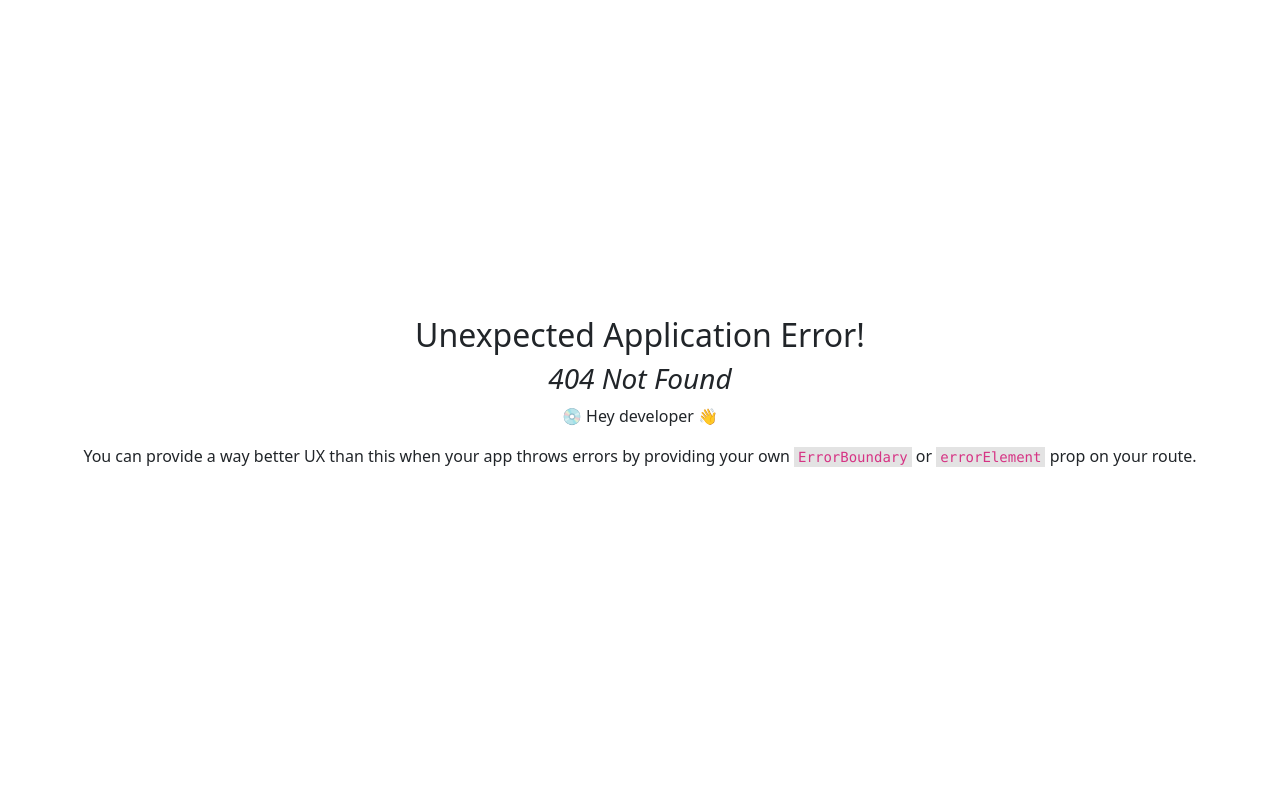
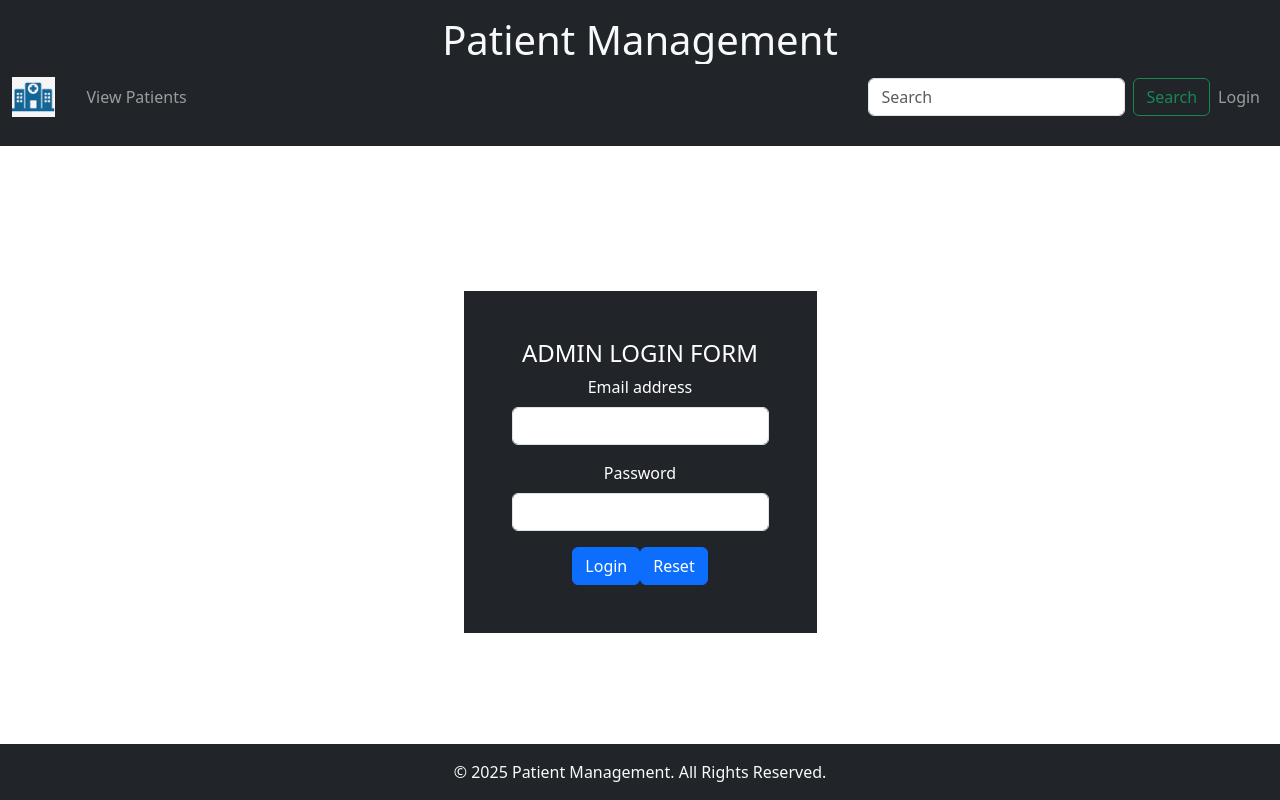
Before and after one commit to Akshayyadav11/patient-crud-app-patient-dev, a React (Vite) app: page /adminlogin in a window 1280 px wide. Before the commit this address had no page. Built offline with nearby package versions, Linux system fonts and the light colour scheme.

Commit message:
link hide n show

```diff
--- a/package.json
+++ b/package.json
@@ -13,6 +13,7 @@
     "axios": "^1.8.4",
     "bootstrap": "^5.3.3",
     "react": "^19.0.0",
+    "react-cookie": "^8.0.1",
     "react-dom": "^19.0.0",
     "react-router-dom": "^7.4.0"
   },
--- /dev/null
+++ b/src/adminlogin/AdminLogin.jsx
@@ -0,0 +1,47 @@
+import { useRef, useState } from "react";
+import { admin } from "../business_logic/AdminDetails";
+import { useNavigate } from "react-router";
+import { useCookies } from "react-cookie";
+
+
+export function AdminLogin(){
+    const [errorMessage, setErrorMsg]=useState('')
+    let navigate = useNavigate();
+    const [cookies, setCookie, removeCookie] = useCookies();
+    const email = useRef()
+    const password = useRef()
+    function test_login(e){
+        e.preventDefault();
+       console.log(email.current.value);
+       console.log(password.current.value);
+        if(admin.email==email.current.value && admin.password ==password.current.value){
+            setCookie('admin', admin.email)
+            alert('Logged in successfully')
+            navigate('/home')
+        }else{
+
+            setErrorMsg('Incorrect email or password')
+        }
+    }
+
+    return (
+        <>
+        <div className="p-5 bg-dark text-white">
+            <h4>ADMIN LOGIN FORM</h4>
+            <small>{errorMessage} </small>
+            <form onSubmit={test_login}>
+                <div className="mb-3">
+                    <label htmlFor="exampleInputEmail1" className="form-label">Email address</label>
+                    <input type="email" className="form-control" ref={email} id="exampleInputEmail1"  autoComplete="username" />
+                </div>
+                <div className="mb-3">
+                    <label htmlFor="exampleInputPassword1" className="form-label">Password</label>
+                    <input type="password" className="form-control"  ref={password}  autoComplete="current-password" id="exampleInputPassword1" />
+                </div>
+                <button type="submit" className="btn btn-primary">Login</button>
+                <button type="reset" className="btn btn-primary">Reset</button>
+            </form>
+        </div>
+        </>
+    );
+}
--- /dev/null
+++ b/src/business_logic/AdminDetails.js
@@ -0,0 +1,5 @@
+export const admin={
+    "email": "akshay1@gmail.com",
+    "password": "akshay1",
+
+}
--- /dev/null
+++ b/src/home/Home.jsx
@@ -0,0 +1,51 @@
+import { Link, Outlet } from "react-router";
+
+export function Home(){
+    return(
+        <>
+
+
+
+            <p>
+            Employee CRUD refers to the basic operations performed on employee data in a
+            database or application. CRUD stands for:
+            </p>
+            <ul>
+                <li>Create - Adding new employee records</li>
+                <li>Read - Retrieving or viewing employee details</li>
+                <li>Update - Modifying existing employee information</li>
+                <li>Delete - Removing employee records</li>
+            </ul>
+            <p>
+                 Employee CRUD is commonly implemented in HR management
+                systems, payroll applications,
+                and administrative dashboards to manage employee data efficiently.
+                It can be built using various programming languages, frameworks, and databases.
+            </p>
+
+
+<nav className="navbar navbar-expand-lg bg-body-tertiary">
+<div className="container-fluid">
+  <a className="navbar-brand" href="#">Navbar</a>
+  <button className="navbar-toggler" type="button" data-bs-toggle="collapse" data-bs-target="#navbarSupportedContent" aria-controls="navbarSupportedContent" aria-expanded="false" aria-label="Toggle navigation">
+    <span className="navbar-toggler-icon"></span>
+  </button>
+  <div className="collapse navbar-collapse" id="navbarSupportedContent">
+    <ul className="navbar-nav me-auto mb-2 mb-lg-0">
+
+      <li className="nav-item">
+        <Link className="nav-link" to="create">Create</Link>
+      </li>
+      <li className="nav-item">
+        <Link className="nav-link" to="read">Read</Link>
+      </li>
+    </ul>
+
+  </div>
+</div>
+</nav>
+<Outlet></Outlet>
+</>
+
+    )
+}
--- a/src/navbar/Navbar.jsx
+++ b/src/navbar/Navbar.jsx
@@ -1,7 +1,17 @@
 import React from 'react';
 import logo from "../assets/hospital.png";
+import { useCookies } from 'react-cookie';
+import { Link } from 'react-router-dom';
 
 export function Navbar() {
+    const [cookies,setCookies, removeCookie] = useCookies();
+
+  function logout(){
+    removeCookie('admin')
+    alert('Admin logged out')
+
+  }
+
     return (
       <nav className="navbar navbar-expand-lg navbar-dark bg-dark">
       <div className="container-fluid">
@@ -27,10 +37,11 @@ export function Navbar() {
                   <li className="nav-item">
                       <a className="nav-link" href="/list_patients">View Patients</a>
                   </li>
-                  <li className="nav-item">
+                  {cookies.admin!=undefined &&
+                  (<li className="nav-item">
                       <a className="nav-link" href="/add_patients">Add Patient</a>
-                  </li>
-
+                  </li>)
+                    }
               </ul>
 
               <form className="d-flex">
@@ -42,6 +53,19 @@ export function Navbar() {
                   />
                   <button className="btn btn-outline-success" type="submit">Search</button>
               </form>
+              <ul  className="navbar-nav  mb-lg-0">
+                    { cookies.admin==undefined &&
+                        (<li className="nav-item">
+                        <Link className="nav-link" to="adminlogin">Login</Link>
+                    </li>)
+                    }
+                    {
+                    cookies.admin !=undefined &&  (<li className="nav-item">
+                    <button className="nav-link" onClick={logout}>Logout</button>
+                    </li>)
+                    }
+
+                </ul>
           </div>
       </div>
   </nav>
--- a/src/patient_card/PatientCard.jsx
+++ b/src/patient_card/PatientCard.jsx
@@ -1,9 +1,10 @@
 import { Button } from "bootstrap";
+import { useCookies } from "react-cookie";
 import { Link } from "react-router";
 
 /* single card design */
 export function PatientCard({patient, deletePatient}){
-
+    const [cookies,setCookies, removeCookie] = useCookies();
     return (
         <div className="card" style={{width: "18rem", margin:"10px"}}>
             <img src={patient.patientImg} className="card-img-top"  />
@@ -18,10 +19,15 @@ export function PatientCard({patient, deletePatient}){
                 <li className="list-group-item"><i>Address : </i><b>{patient.address}</b></li>
             </ul>
             <div className="card-body">
+            {
+                 cookies.admin !=undefined  ? <>
                 <Link to={`/edit_patients/${patient.id}`} className="card-link" >Edit</Link>
 
                 <button onClick={()=>{deletePatient(patient.id)}} className="btn btn-link">Delete</button>
-
+                </>
+                    :
+                    <small>Please login to update the details</small>
+            }
                 {/* <a href="#" className="card-link" onClick={showAlert}>DELETE</a> {/* ()=>showAlert()  */}
                 {/* <a href="#" className="card-link" onClick={()=>{showpatientId(patient.patientId)}}>test</a> */}
             </div>
```
Also changed, not shown: src/main.jsx (+17 -4 lines), 1 other file (tests, documents, lock files or other folders).
